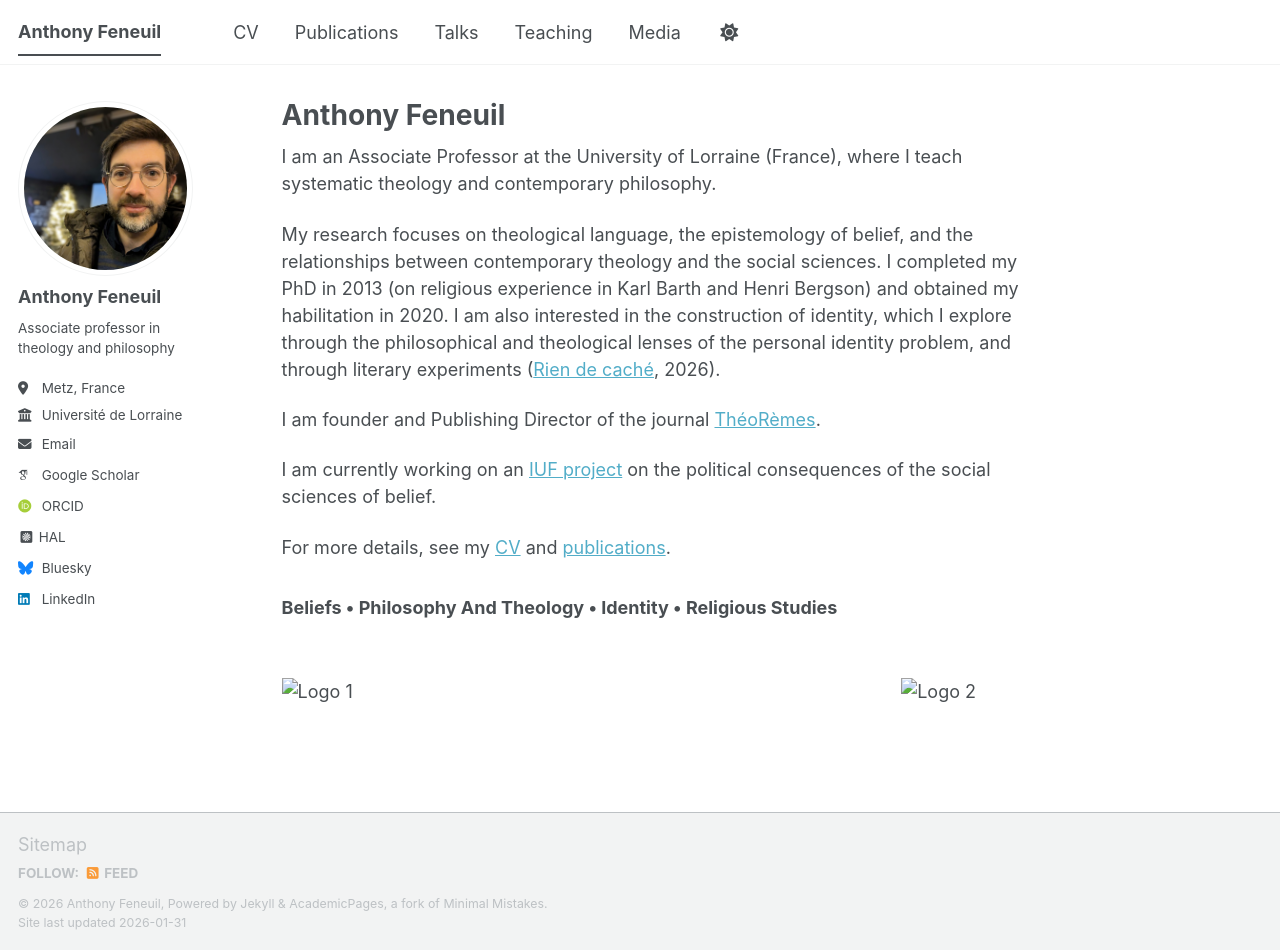
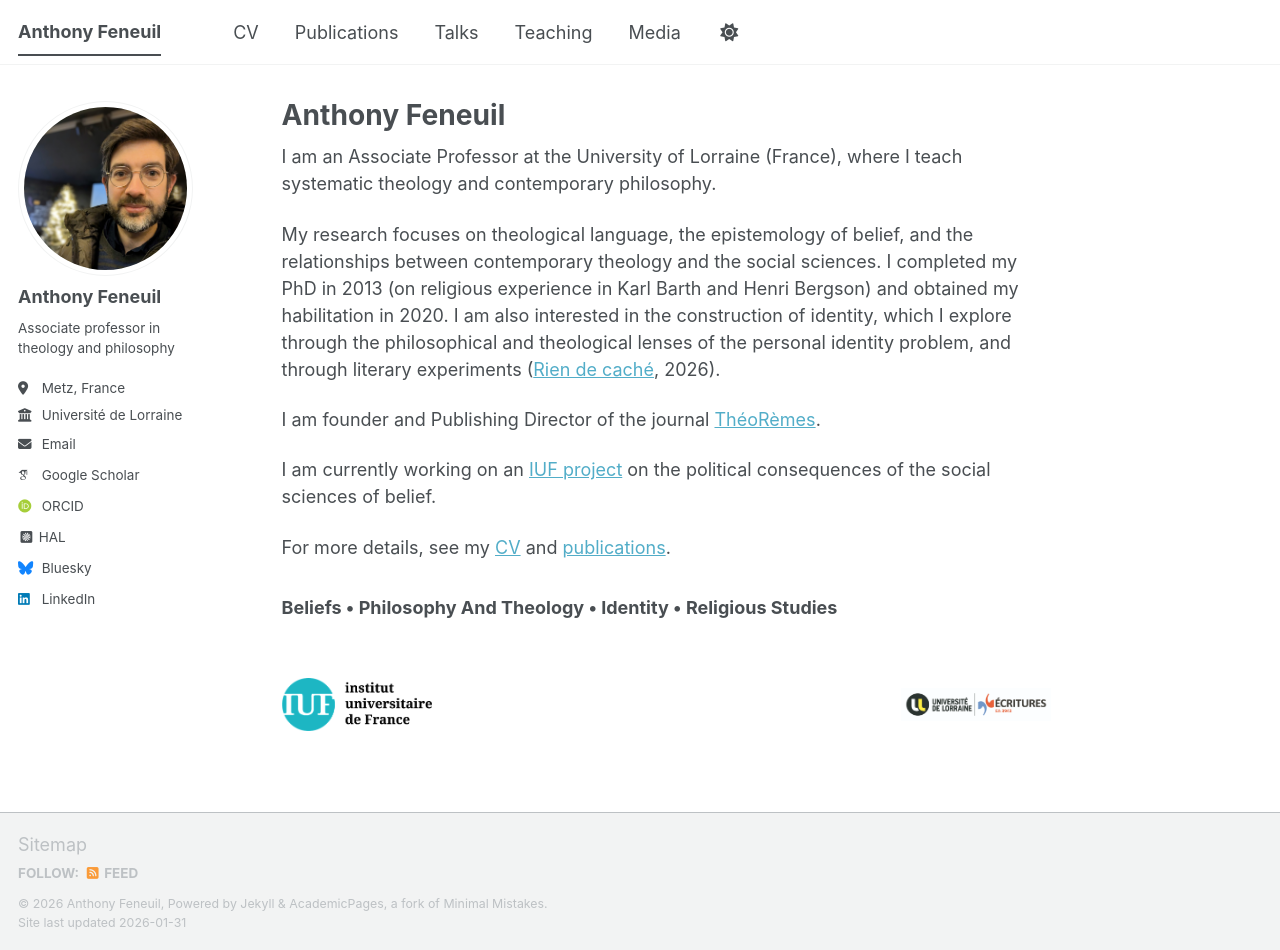
Before and after one commit to anfnl/anfnl.github.io, a Jekyll site: the page built from _pages/about.md, in a window 1280 px wide and 950 px high. Built offline with Jekyll 4.4.1, drawn with Linux system fonts in a browser that asks for light colours; some web fonts are replaced; a script bundle is joined from its source files by our own code; library files that are not in the unit come from our copies.

Commit message:
Update about.md

```diff
--- a/_pages/about.md
+++ b/_pages/about.md
@@ -20,6 +20,6 @@ For more details, see my [CV](cv/) and [publications](publications/).
 ### Beliefs • Philosophy And Theology • Identity • Religious Studies
 
 <div style="margin-top: 60px; display: flex; justify-content: space-between; align-items: center;">
-  <img src="assets/images/logoIUF.png" alt="Logo 1" style="width: 150px;">
-  <img src="assets/images/logoEcritures.jpg" alt="Logo 2" style="width: 150px;">
+  <img src="/images/logoIUF.png" alt="Logo 1" style="width: 150px;">
+  <img src="/images/logoEcritures.jpg" alt="Logo 2" style="width: 150px;">
 </div>
```
